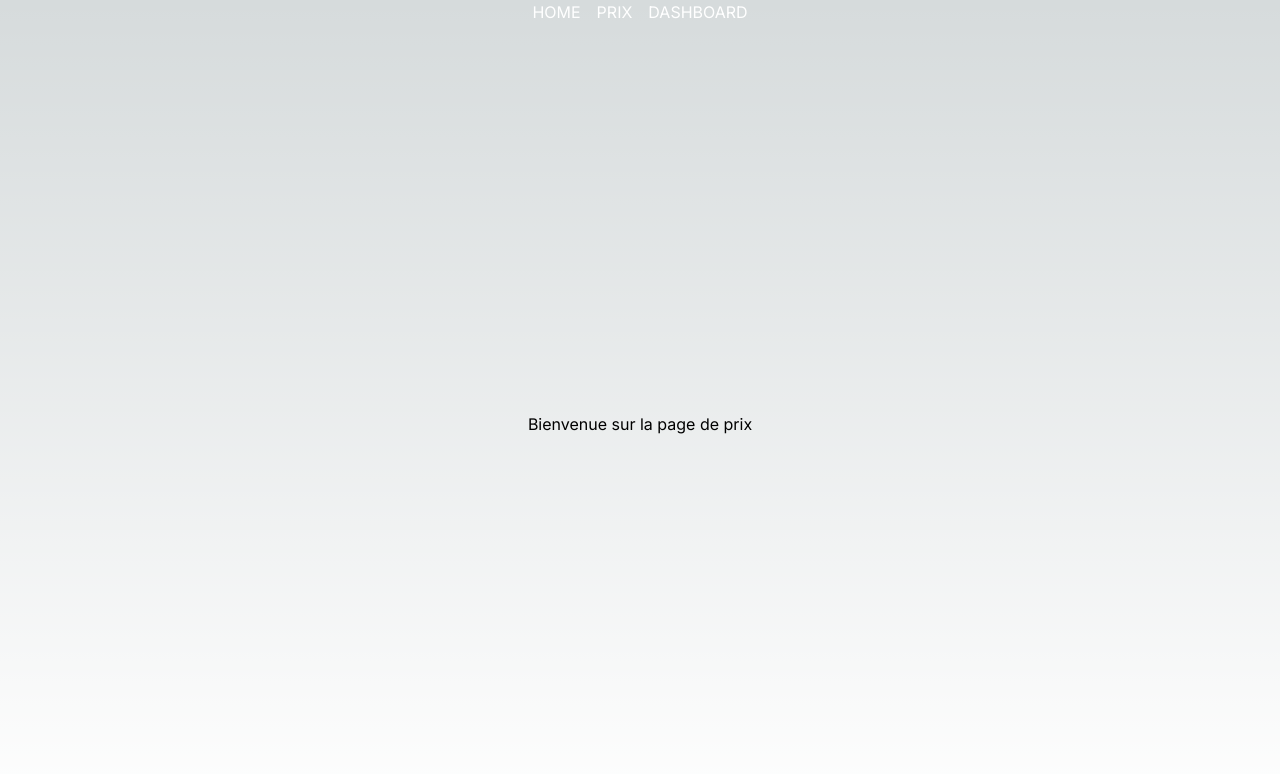
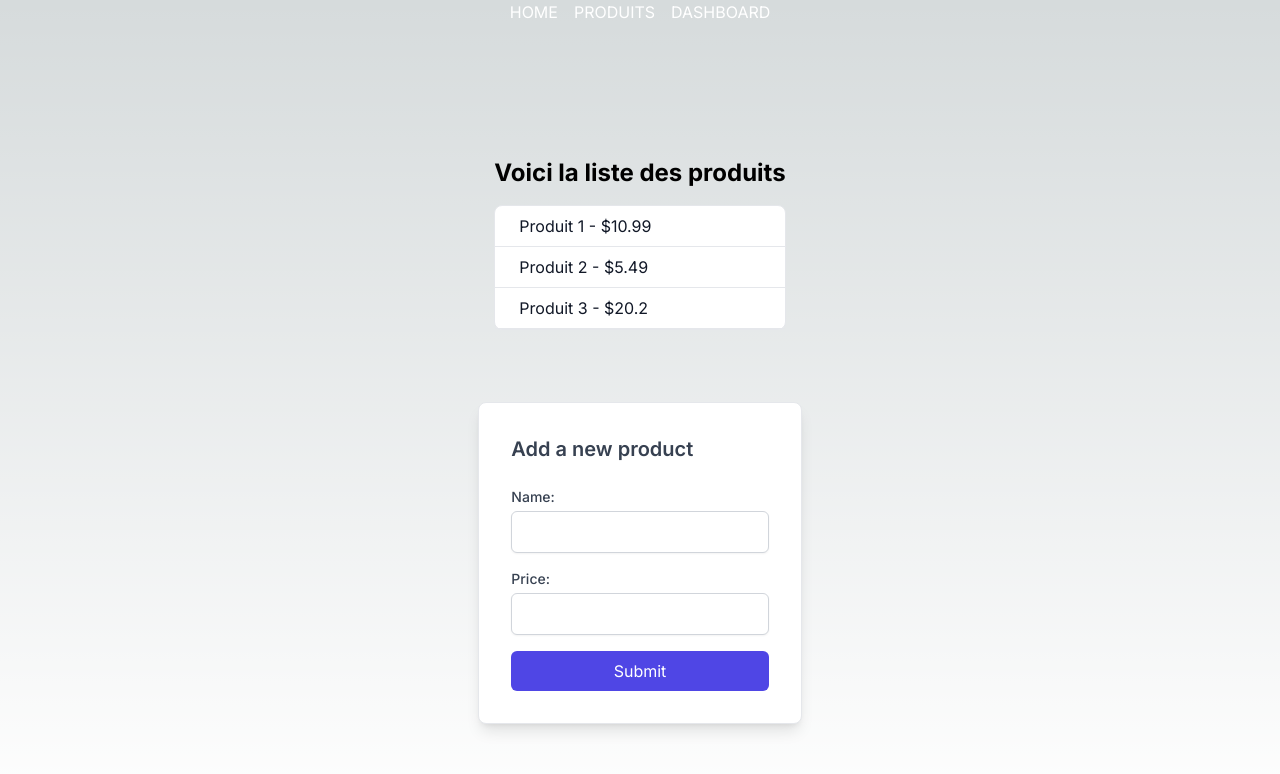
Before and after one commit to idib19/NEXT-JS-TUTORIAL-, a Next.js app: page /prix in a window 1280 px wide. Shown: the top 774 px of the page. Built offline with nearby package versions, Linux system fonts and the light colour scheme.

Commit message:
episode 3

```diff
--- a/app/(navigation)/prix/page.tsx
+++ b/app/(navigation)/prix/page.tsx
@@ -1,10 +1,31 @@
+import { PageProduits } from "@/components/prix";
+import ProductForm from "@/components/produitForm";
 
-export default function pagePrix() {
+
+export interface Produit {
+    name: string;
+    price: number;
+}
+export default async function pagePrix() {
+
+
+    const response = await fetch('http://localhost:3000/api/produits')
+    const data = await response.json();
+
+    console.log(data);
+
+    const readyData: Produit[] = data.map((item : Produit) => ({
+        name: item.name,
+        price: item.price
+    }))
+
     return (
         <div>
-            <h1>
-                Bienvenue sur la page de prix
-            </h1>
+
+            <PageProduits data={readyData} />
+
+            <ProductForm />
+
         </div>
     )
 }
--- /dev/null
+++ b/app/api/produits/route.ts
@@ -0,0 +1,35 @@
+import { Produit } from "@/app/(navigation)/prix/page";
+import { NextRequest, NextResponse } from "next/server";
+
+//local array to simulate data stucture : could be a db
+const data = [
+    { name: "Produit 1", price: 10.99 },
+    { name: "Produit 2", price: 5.49 },
+    { name: "Produit 3", price: 20.20 }
+];
+
+
+export async function GET(request: Request, response: Response) {
+
+    return Response.json(data);
+}
+
+
+export async function POST(req : NextRequest , res: NextResponse){
+
+    const body = await req.json(); // Assuming the new product's data is sent in the request body
+
+    const {name, price } = body
+
+    const newProduct = { name, price };
+
+    // Optionally, validate newProduct's structure here
+    if (!name || !price) {
+        return new NextResponse('Le nom et le prix du produit sont obligatoire', {status : 400});
+    }
+
+    data.push(newProduct); // Add the new product to the data array
+
+    console.log(data)
+    return new NextResponse("sucess", {status: 201}); // Respond with the newly added product
+}
--- a/components/navbar.tsx
+++ b/components/navbar.tsx
@@ -11,7 +11,7 @@ export default function NavBar() {
             </button>
             <button>
                 <Link href="/prix">
-                    PRIX
+                    PRODUITS
                 </Link>
             </button>
             <button>
--- /dev/null
+++ b/components/prix.tsx
@@ -0,0 +1,18 @@
+import { Produit } from "@/app/(navigation)/prix/page";
+
+interface PageProduitsProps {
+    data: Produit[];
+}
+
+export const PageProduits: React.FC<PageProduitsProps> = ({ data }) => {
+    return (
+        <div className="max-w-4xl mx-auto py-8 px-4">
+            <h1 className="text-2xl font-bold text-white-800 mb-4">Voici la liste des produits</h1>
+            <ul className="bg-white rounded-lg border border-gray-200 w-full text-gray-900">
+                {data.map((produit, index) => (
+                    <li key={index} className="px-6 py-2 border-b border-gray-200 w-full rounded-t-lg">{produit.name} - ${produit.price}</li>
+                ))}
+            </ul>
+        </div>
+    );
+}
--- /dev/null
+++ b/components/produitForm.tsx
@@ -0,0 +1,94 @@
+"use client"
+import React, { useState, ChangeEvent, FormEvent } from "react";
+
+export default function ProductForm() {
+    const [formData, setFormData] = useState({
+        name: "",
+        price: ""
+    });
+
+    const [formSuccess, setFormSuccess] = useState(false);
+    const [formSuccessMessage, setFormSuccessMessage] = useState("");
+
+    // Improved type annotations for event handlers
+    const handleInput = (e: ChangeEvent<HTMLInputElement>) => {
+        const { name, value } = e.target;
+
+        setFormData((prevState) => ({
+            ...prevState,
+            [name]: value
+        }));
+    };
+
+    const submitForm = (e: FormEvent) => {
+        e.preventDefault();
+
+        const formURL = "http://localhost:3000/api/produits";
+        const data = JSON.stringify(formData);
+
+        fetch(formURL, {
+            method: "POST",
+            body: data,
+            headers: {
+                'Content-Type': 'application/json',
+            },
+        })
+            .then((response) => {
+                if (!response.ok) { // Check if the response status code is not okay (200-299)
+                    throw new Error('Network response was not ok');
+                }
+                return response.json();
+            })
+            .then(() => {
+                setFormData({ name: "", price: "" }); // Reset form data
+                setFormSuccess(true);
+                setFormSuccessMessage("Product added successfully!");
+                // Optionally, manage formSuccessMessage based on responseData
+            })
+            .catch((error) => {
+                console.error("Error submitting form:", error);
+                setFormSuccessMessage("Failed to add product.");
+            });
+    };
+
+    return (
+        <div className="max-w-md mx-auto mt-10 bg-white p-8 border border-gray-200 rounded-lg shadow-lg">
+            <h1 className="text-xl font-semibold text-gray-700 mb-6">Add a new product</h1>
+            {formSuccess ? (
+                <div className="bg-green-100 text-green-800 p-4 rounded-lg">{formSuccessMessage}</div>
+            ) : (
+                <form onSubmit={submitForm} className="space-y-4">
+                    <div>
+                        <label className="block text-sm font-medium text-gray-700">Name:</label>
+                        <input
+                            type="text"
+                            name="name"
+                            onChange={handleInput}
+                            value={formData.name}
+                            required
+                            className="text-black mt-1 p-2 w-full border border-gray-300 rounded-md shadow-sm focus:outline-none focus:ring-2 focus:ring-indigo-500 focus:border-indigo-500"
+                        />
+                    </div>
+
+                    <div>
+                        <label className="block text-sm font-medium text-gray-700">Price:</label>
+                        <input
+                            type="number"
+                            step="0.01"
+                            name="price"
+                            onChange={handleInput}
+                            value={formData.price}
+                            required
+                            className="text-black mt-1 p-2 w-full border border-gray-300 rounded-md shadow-sm focus:outline-none focus:ring-2 focus:ring-indigo-500 focus:border-indigo-500"
+                        />
+                    </div>
+
+                    <button type="submit" className="w-full bg-indigo-600 text-white p-2 rounded-md hover:bg-indigo-700 focus:outline-none focus:ring-2 focus:ring-indigo-500 focus:ring-offset-2">
+                        Submit
+                    </button>
+                </form>
+            )}
+        </div>
+
+    );
+}
```
Also changed, not shown: app/api/dashboard/route.ts (added).
